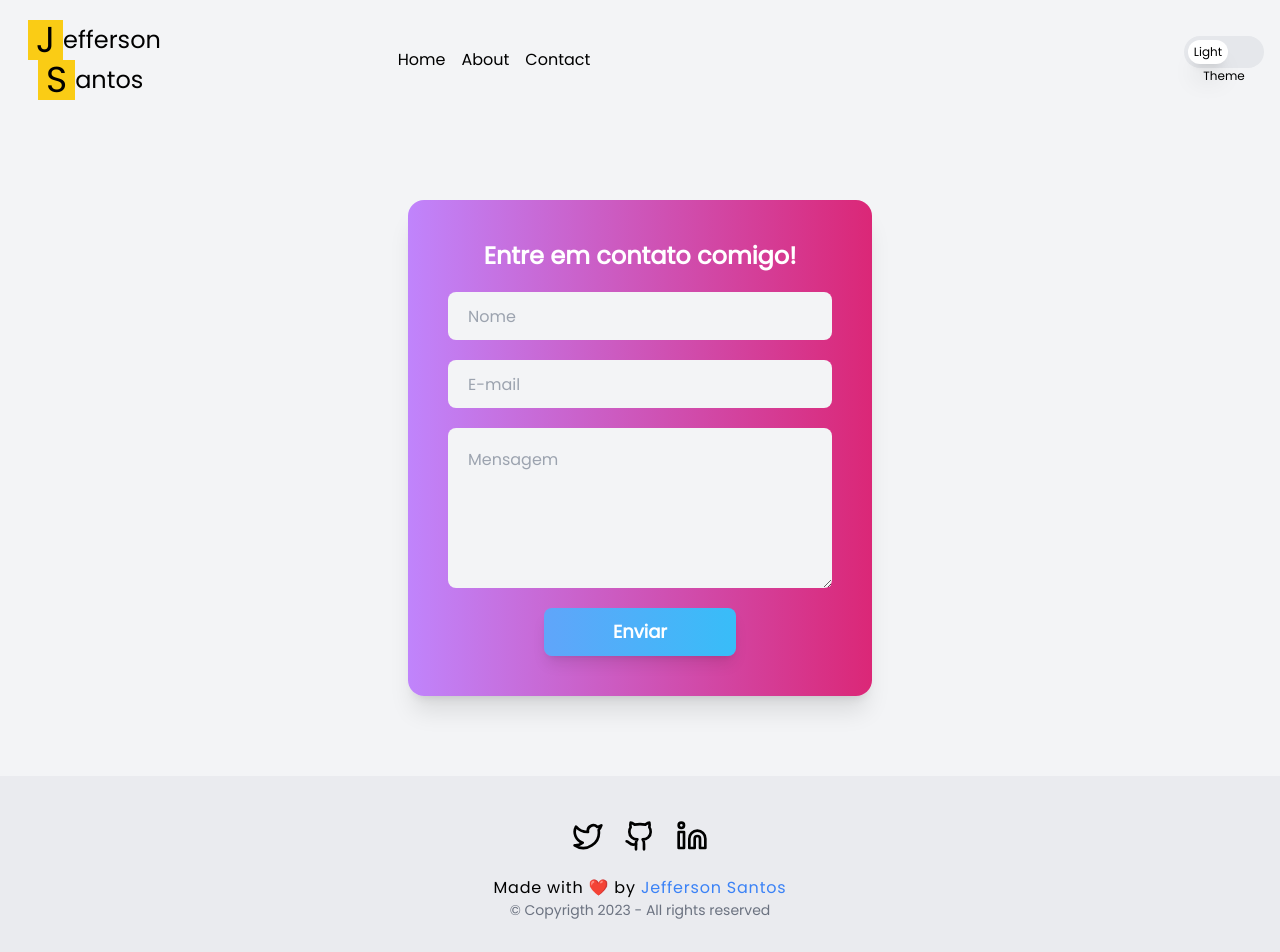
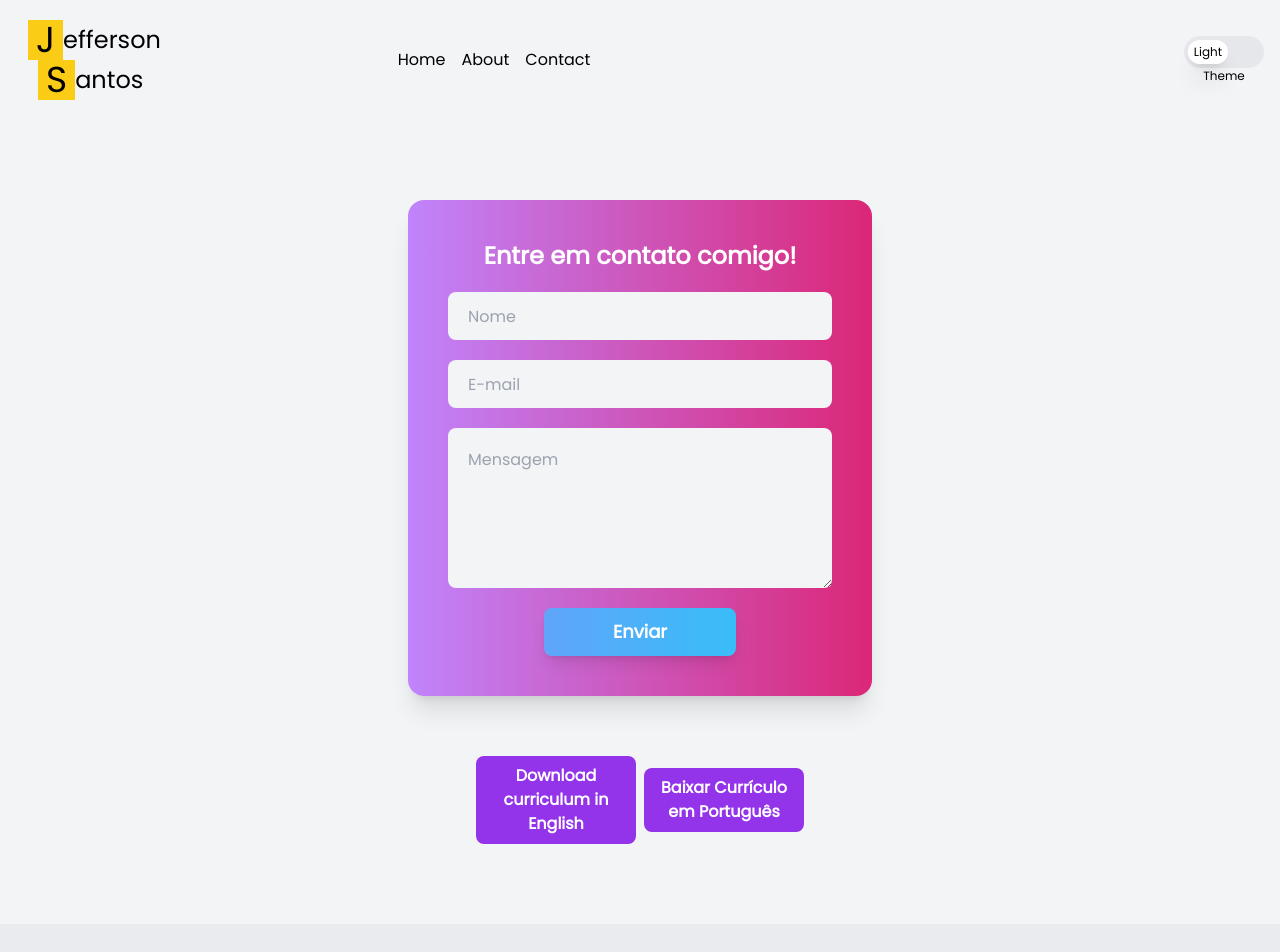
Before and after one commit to jeffersondrs/Portfolio, a Next.js app: page /contact in a window 1280 px wide. Shown: the top 952 px of the page. Built offline with nearby package versions, Linux system fonts and the light colour scheme.

Commit message:
donwload curriculo buttton

```diff
--- a/package.json
+++ b/package.json
@@ -26,6 +26,7 @@
     "react-dom": "18.2.0",
     "react-hook-form": "^7.45.1",
     "react-toastify": "^9.1.3",
+    "react-use-downloader": "^1.2.4",
     "tailwindcss": "3.3.2",
     "typescript": "5.1.3"
   }
--- a/src/app/about/page.tsx
+++ b/src/app/about/page.tsx
@@ -10,6 +10,7 @@ import { motion } from 'framer-motion';
 import { useRef } from 'react';
 import { useFollowPointer } from '@/hooks/useFollowPointer';
 import { Dog, Gamepad2, Home, MapPin, Swords } from 'lucide-react';
+import Curriculo from '@/components/Curriculo';
 
 export default function AboutPage() {
   const { isDark } = useContext(ThemeContext);
@@ -95,7 +96,10 @@ export default function AboutPage() {
             isDark ? 'from-gray-100 to-gray-300' : 'from-slate-700 to-gray-950'
           }`}
         >
-          <Dog size={24} className="text-red-700 absolute -translate-x-10 sm:-translate-x-6" />
+          <Dog
+            size={24}
+            className="text-red-700 absolute -translate-x-10 sm:-translate-x-6"
+          />
           Meu amigo da foto direita se foi em janeiro de 2023, mas ele sempre
           estará em meu coração. Ele foi um grande amigo e companheiro. Sinto
           saudades dele todos os dias. Éramos inseparáveis, Ozzy e eu. Minha
@@ -107,7 +111,10 @@ export default function AboutPage() {
             isDark ? 'from-gray-100 to-gray-300' : 'from-slate-700 to-gray-950'
           }`}
         >
-          <Swords size={24} className="text-sky-700 absolute -translate-x-10 sm:-translate-x-6" />
+          <Swords
+            size={24}
+            className="text-sky-700 absolute -translate-x-10 sm:-translate-x-6"
+          />
           Estou sempre em busca de novos desafios e oportunidades de
           aprendizado. Sou apaixonado por tecnologia e por tudo que ela pode nos
           proporcionar. Meu objetivo é me tornar um desenvolvedor full-stack
@@ -121,7 +128,10 @@ export default function AboutPage() {
             isDark ? 'from-gray-100 to-gray-300' : 'from-slate-700 to-gray-950'
           }`}
         >
-          <Home size={24} className="text-green-700 absolute -translate-x-10 sm:-translate-x-6" />
+          <Home
+            size={24}
+            className="text-green-700 absolute -translate-x-10 sm:-translate-x-6"
+          />
           Uma toca de hobbit na foto a esquerda é um lugar para se viver. É um
           lugar para se comer, dormir, ler, escrever, pensar, sonhar, criar,
           imaginar, descansar, relaxar, se divertir, se alegrar. Tenho o sonho
@@ -153,6 +163,7 @@ export default function AboutPage() {
           </Link>
         </div>
       </div>
+      <Curriculo />
     </section>
   );
 }
--- a/src/app/contact/page.tsx
+++ b/src/app/contact/page.tsx
@@ -4,16 +4,20 @@ import React from 'react';
 import { ThemeContext } from '@/context/ThemeProvider';
 import { useContext } from 'react';
 import FormContact from '@/components/FormContact';
+import Curriculo from '@/components/Curriculo';
 
 export default function ContactPage() {
   const { isDark } = useContext(ThemeContext);
   return (
     <section
-      className={`flex flex-row items-center w-full h-full sm:h-full sm:py-16 justify-center px-5 sm:p-1 py-20 gap-5
+      className={`flex flex-col items-center w-full h-full sm:h-full sm:py-16 justify-center px-5 sm:p-1 py-20 gap-5
     ${isDark ? 'bg-gray-950 text-white' : 'bg-gray-100 text-black'}
     `}
     >
       <FormContact />
+      <div className="pt-10">
+        <Curriculo />
+      </div>
     </section>
   );
 }
--- a/src/app/page.tsx
+++ b/src/app/page.tsx
@@ -5,6 +5,7 @@ import { useContext } from 'react';
 import Hello from '@/components/Hello';
 import ProjectLayout from '@/components/ProjectLayout';
 import { projetos } from '@/api/data';
+import Curriculo from '@/components/Curriculo';
 
 export default function Home() {
   const { isDark } = useContext(ThemeContext);
--- /dev/null
+++ b/src/components/Curriculo.tsx
@@ -0,0 +1,84 @@
+import Link from 'next/link';
+
+export default function Home() {
+  async function downloadCurriculoEnglish() {
+    try {
+      const response = await fetch(
+        'https://jeffersondrs.tech/curriculoenglish',
+        {
+          method: 'GET',
+          headers: {
+            'Content-Type': 'application/json',
+          },
+        },
+      );
+      if (!response.ok) {
+        throw new Error('Erro ao fazer o download do currículo em inglês.');
+      }
+
+      const contentDisposition = response.headers.get('Content-Disposition');
+      const fileName = contentDisposition
+        ? contentDisposition.split('filename=')[1]
+        : 'curriculo_ingles.pdf';
+
+      const blob = await response.blob();
+
+      const url = window.URL.createObjectURL(blob);
+      const a = document.createElement('a');
+      a.href = url;
+      a.download = fileName;
+      document.body.appendChild(a);
+      a.click();
+      document.body.removeChild(a);
+    } catch (error) {
+      console.error(error);
+    }
+  }
+
+  async function downloadCurriculoPortugues() {
+    try {
+      const response = await fetch('https://jeffersondrs.tech/curriculoptbr', {
+        method: 'GET',
+        headers: {
+          'Content-Type': 'application/json',
+        },
+      });
+      if (!response.ok) {
+        throw new Error('Erro ao fazer o download do currículo em portiguês.');
+      }
+
+      const contentDisposition = response.headers.get('Content-Disposition');
+      const fileName = contentDisposition
+        ? contentDisposition.split('filename=')[1]
+        : 'Curriculo-português.pdf';
+
+      const blob = await response.blob();
+
+      const url = window.URL.createObjectURL(blob);
+      const a = document.createElement('a');
+      a.href = url;
+      a.download = fileName;
+      document.body.appendChild(a);
+      a.click();
+      document.body.removeChild(a);
+    } catch (error) {
+      console.error(error);
+    }
+  }
+  return (
+    <div className="flex flex-row items-center justify-center gap-2">
+      <button
+        onClick={downloadCurriculoEnglish}
+        className="w-40 flex flex-row items-center justify-center bg-purple-600 hover:bg-purple-700 text-white font-bold py-2 px-4 rounded-lg"
+      >
+        Download curriculum in English
+      </button>
+      <button
+        onClick={downloadCurriculoPortugues}
+        className="w-40 flex flex-row items-center justify-center bg-purple-600 hover:bg-purple-700 text-white font-bold py-2 px-4 rounded-lg"
+      >
+        Baixar Currículo em Português
+      </button>
+    </div>
+  );
+}
```
Also changed, not shown: 1 other file (tests, documents, lock files or other folders).
